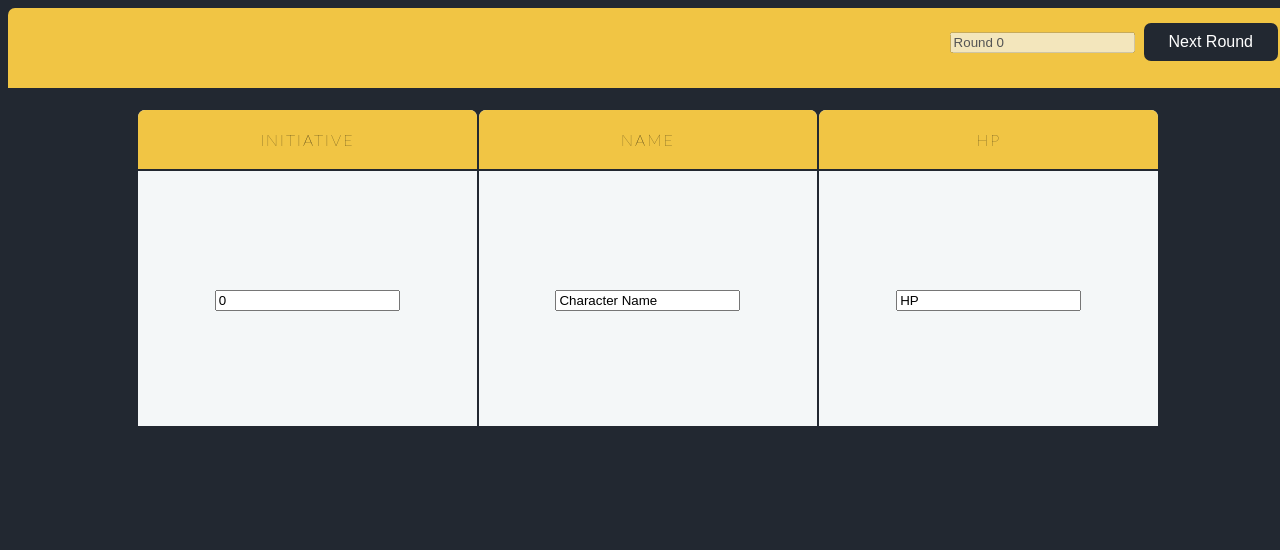
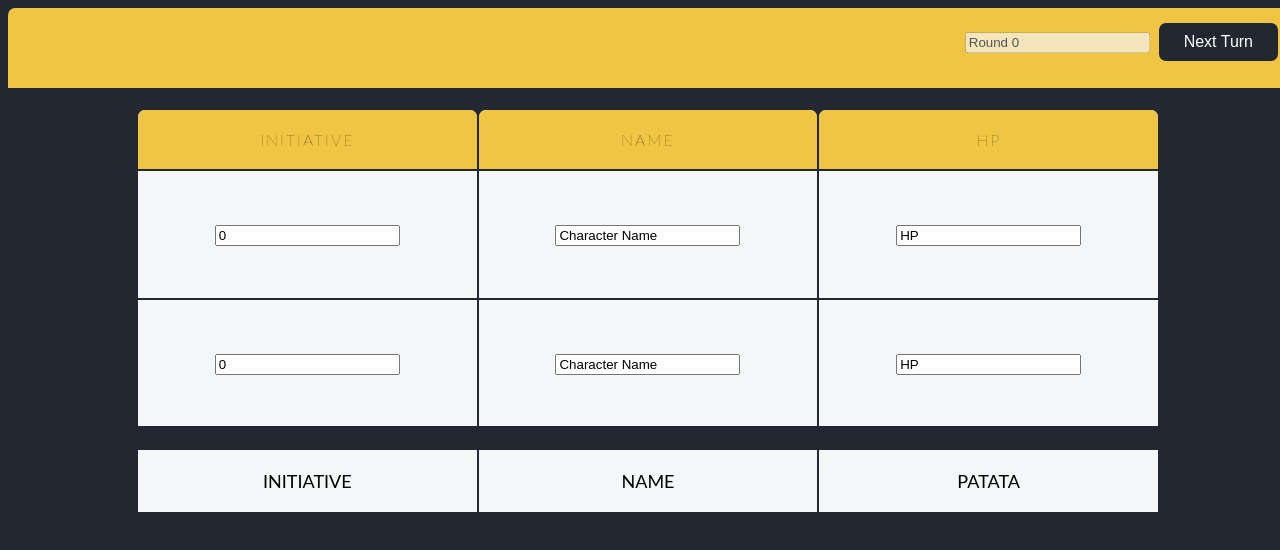
Before and after one commit to AlejandroSotoCastro/Initiative_Counter, a plain HTML site: page Initiative_Counter.html in a window 1280 px wide. Drawn offline with Linux system fonts and the light colour scheme.

Commit message:
Creating the table from javascirpt
Having trouble creating the table directly from javascript

```diff
--- a/Initiative_Counter.html
+++ b/Initiative_Counter.html
@@ -6,14 +6,14 @@
   <link rel="stylesheet" type="text/css" href="style.css">
   <title>Initiative</title>
 </head>
-<body>
+<body onload="createTable()">
 
   <!-- Initiative Counter-->
   <div class="initCounter">
 
     <!-- display -->
     <input type="text" class="display" disabled>
-    <button class="button" onclick="sortTable()">Next Round</button>
+    <button class="button" onclick="sortTable()">Next Turn</button>
   </div>
 
   <table id="table">
@@ -26,16 +26,25 @@
       </tr>
     </thead>
     <tbody>
-	<tr>
+      <tr>
         <td><input type= "text" value="0" onClick="this.select();"></td>
-
         <td><input type= "text" value="Character Name" onClick="this.select();"></td>
         <td><input type= "text" value="HP" onClick="this.select();"></td>
       </tr>
+       <tr>
+        <td><input type= "text" value="0" onClick="this.select();"></td>
+        <td><input type= "text" value="Character Name" onClick="this.select();"></td>
+        <td><input type= "text" value="HP" onClick="this.select();"></td>
+      </tr>
+
+
+
+
     </tbody>
 
 
   </table>
+  <div id="cont"></div>   <!--the container to add the table.-->
 </body>
 <script type="text/javascript" src="script.js"></script>
 </html>
--- a/script.js
+++ b/script.js
@@ -5,15 +5,39 @@ const display = document.querySelector('.display');
 
 var table = document.getElementById("table");
 
+
+
+
 display.value="Round 0"
 var counter=0;
+
+var arrHead = new Array();
+arrHead = ['INITIATIVE', 'NAME', 'PATATA']; // table headers.
+
+    // first create a TABLE structure by adding few headers.
+    function createTable() {
+        var empTable = document.createElement('table');
+        empTable.setAttribute('id', 'empTable');  // table id.
+
+	var thead = document.createElement('thead')
+        var tr = empTable.insertRow(-1);
+	//thead.appendChild(tr);
+
+        for (var h = 0; h < arrHead.length; h++) {
+            var th = document.createElement('th'); // the header object.
+            th.innerHTML = arrHead[h];
+            tr.appendChild(th);
+        }
+
+        var div = document.getElementById('cont');
+        div.appendChild(empTable);    // add table to a container.
+    }
+
+
 
 function sortTable() {
 
   counter= counter + 1;
   display.value=("Round " + counter.toString());
 
-
-
-
 }
```
